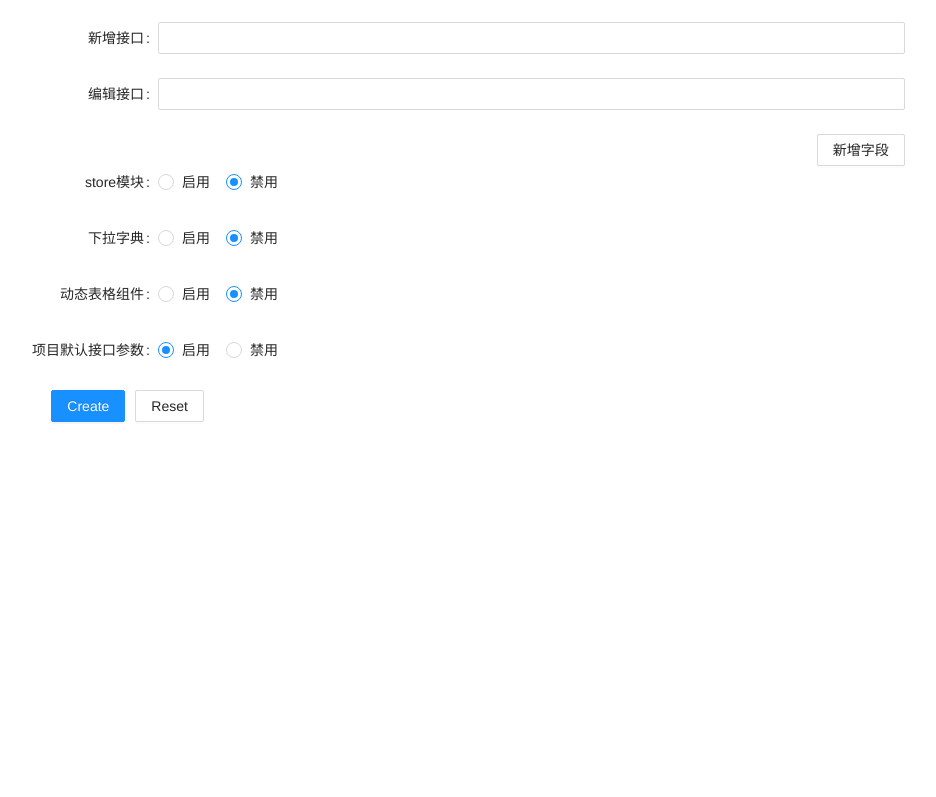
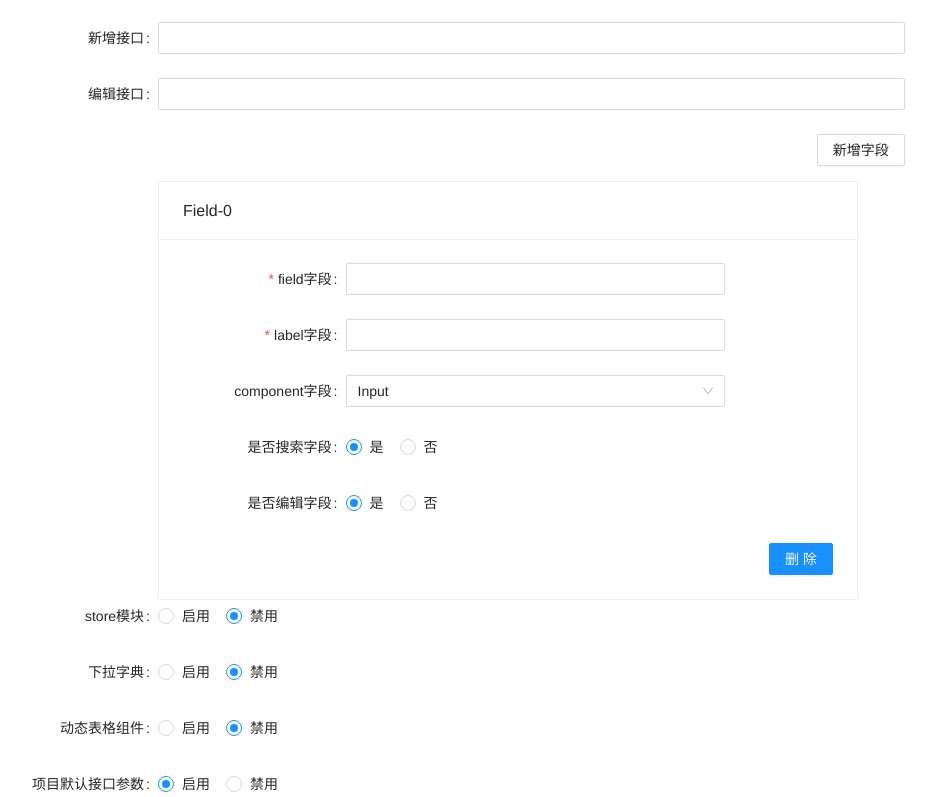
Before and after one commit to LittleMason/sword-form, a Vue app: page / in a window 1280 px wide. Shown: the part 486-1283 px from the top of the page, without its empty margins (162-1098 px from the left). Before the commit the page ends 992 px from the top, so only its background shows below. Built offline with nearby package versions, Linux system fonts and the light colour scheme.

Commit message:
✨ feat: add dynamic filed

```diff
--- a/src/App.vue
+++ b/src/App.vue
@@ -78,13 +78,55 @@
     <a-space direction="vertical" style="margin-left: 25%">
       <a-card
         :title="'Field-' + index"
-        style="width: 300px"
+        style="width: 700px"
         v-for="(item, index) in formState.dynamicFields"
-        :key="index"
+        :key="item.id"
       >
-        <div><a-input v-model="formState.dynamicFields[index].field"></a-input></div>
-        <p>Card content</p>
-        <MinusCircleOutlined @click="handleRemoveFields(item)" />
+        <div>
+          <a-form-item
+            :name="['dynamicFields', index, 'field']"
+            label="field字段"
+            :rules="[{ required: true, message: 'please input field' }]"
+          >
+            <a-input v-model:value="item.field" @change="handleInput"></a-input>
+          </a-form-item>
+          <a-form-item
+            :name="['dynamicFields', index, 'label']"
+            label="label字段"
+            :rules="[{ required: true, message: 'please input field' }]"
+          >
+            <a-input v-model:value="item.label"></a-input>
+          </a-form-item>
+          <a-form-item label="component字段" :label-col="{ span: 6 }">
+            <a-select
+              v-model:value="item.component"
+              :options="componentOptions"
+            ></a-select>
+          </a-form-item>
+          <a-form-item label="是否搜索字段">
+            <a-radio-group v-model:value="item.isSearchForm">
+              <a-radio :value="true" name="actions">是</a-radio>
+              <a-radio :value="false" name="actions">否</a-radio>
+            </a-radio-group>
+          </a-form-item>
+          <a-form-item label="是否编辑字段">
+            <a-radio-group v-model:value="item.isEditForm">
+              <a-radio :value="true" name="actions">是</a-radio>
+              <a-radio :value="false" name="actions">否</a-radio>
+            </a-radio-group>
+          </a-form-item>
+        </div>
+        <div style="text-align: right">
+          <a-button
+            type="primary"
+            @click="
+              () => {
+                handleRemoveFields(item);
+              }
+            "
+            >删除</a-button
+          >
+        </div>
       </a-card>
     </a-space>
     <a-form-item label="store模块">
@@ -123,14 +165,14 @@
 </template>
 
 <script lang="ts">
-import { defineComponent, reactive, toRaw } from "vue";
+import { defineComponent, reactive, toRaw, ref } from "vue";
 import { Form } from "ant-design-vue";
-import { ProjectConfigScema,DynamicFieldType } from "./types/index";
-import { MinusCircleOutlined } from '@ant-design/icons-vue';
+import { ProjectConfigScema, DynamicFieldType } from "./types/index";
+import { MinusCircleOutlined } from "@ant-design/icons-vue";
 const useForm = Form.useForm;
 export default defineComponent({
   name: "App",
-  components:{MinusCircleOutlined},
+  components: { MinusCircleOutlined },
   setup() {
     const formItemLayout = {
       labelCol: { span: 6 },
@@ -151,7 +193,16 @@ export default defineComponent({
       apis: {
         Origin: "",
       },
-      dynamicFields: [],
+      dynamicFields: [
+        {
+          field: "", //数据库字段
+          label: "", //展示名称
+          component: "Input", //组件
+          isSearchForm: true, //是否是搜索表单字段
+          isEditForm: true,
+          id: Date.now(),
+        },
+      ],
     });
     const ruleRef = reactive({
       projectUrl: [
@@ -196,6 +247,9 @@ export default defineComponent({
           message: "Please input addName",
         },
       ],
+      dynamicFields:[{
+        required:true
+      }]
     });
     const { resetFields, validate, validateInfos } = useForm(
       formState,
@@ -205,7 +259,7 @@ export default defineComponent({
       }
     );
     const onSubmit = async () => {
-      const vals = await validate();
+      const vals = await validate('dynamicFields');
       const demo =
         acquireVsCodeApi ??
         function () {
@@ -222,24 +276,79 @@ export default defineComponent({
         field: "", //数据库字段
         label: "", //展示名称
         component: "Input", //组件
-        isSearchForm: false, //是否是搜索表单字段
+        isSearchForm: true, //是否是搜索表单字段
+        isEditForm: true,
+        id: Date.now(),
       });
     };
 
-    const handleRemoveFields = (item:DynamicFieldType) => {
-      const index = formState.dynamicFields.indexOf(item);
+    const handleRemoveFields = (item: any) => {
+      let index = formState.dynamicFields.indexOf(item);
+      console.log("index:", index);
       if (index !== -1) {
         formState.dynamicFields.splice(index, 1);
       }
     };
+    const componentOptions = ref<Array<any>>([]);
+    componentOptions.value = [
+      "Input",
+      "InputGroup",
+      "InputPassword",
+      "InputSearch",
+      "InputTextArea",
+      "InputNumber",
+      "InputCountDown",
+      "Select",
+      "ApiSelect",
+      "TreeSelect",
+      "ApiTree",
+      "ApiTreeSelect",
+      "ApiRadioGroup",
+      "RadioButtonGroup",
+      "RadioGroup",
+      "Checkbox",
+      "CheckboxGroup",
+      "AutoComplete",
+      "ApiCascader",
+      "Cascader",
+      "DatePicker",
+      "MonthPicker",
+      "RangePicker",
+      "WeekPicker",
+      "TimePicker",
+      "Switch",
+      "StrengthMeter",
+      "Upload",
+      "IconPicker",
+      "Render",
+      "Slider",
+      "Rate",
+      "Divider",
+      "ApiTransfer",
+    ].map((item) => {
+      return {
+        label: item,
+        value: item,
+      };
+    });
+    console.log("componentOptions:", componentOptions);
+    const handleInput = (e) => {
+      console.log("e:", e.target);
+      console.log("formState:", formState);
+    };
+
+    const demo = ref("222");
     return {
       formItemLayout,
       validateInfos,
       formState,
+      componentOptions,
       onSubmit,
       resetFields,
       handleAddFields,
-      handleRemoveFields
+      handleRemoveFields,
+      handleInput,
+      demo,
     };
   },
 });
--- a/src/types/index.ts
+++ b/src/types/index.ts
@@ -51,6 +51,8 @@ export type DynamicFieldType = {
     label:string; //展示名称
     component:ComponentType; //组件
     isSearchForm:boolean; //是否是搜索表单字段
+    isEditForm:boolean; //是否是编辑表单字段
+    id:any;
 }
 
 
--- a/tsconfig.json
+++ b/tsconfig.json
@@ -2,7 +2,8 @@
   "compilerOptions": {
     "target": "esnext",
     "module": "esnext",
-    "strict": true,
+    "strict": false,
+    "noImplicitAny":false,
     "jsx": "preserve",
     "moduleResolution": "node",
     "skipLibCheck": true,
```
Also changed, not shown: 1 other file (tests, documents, lock files or other folders).
